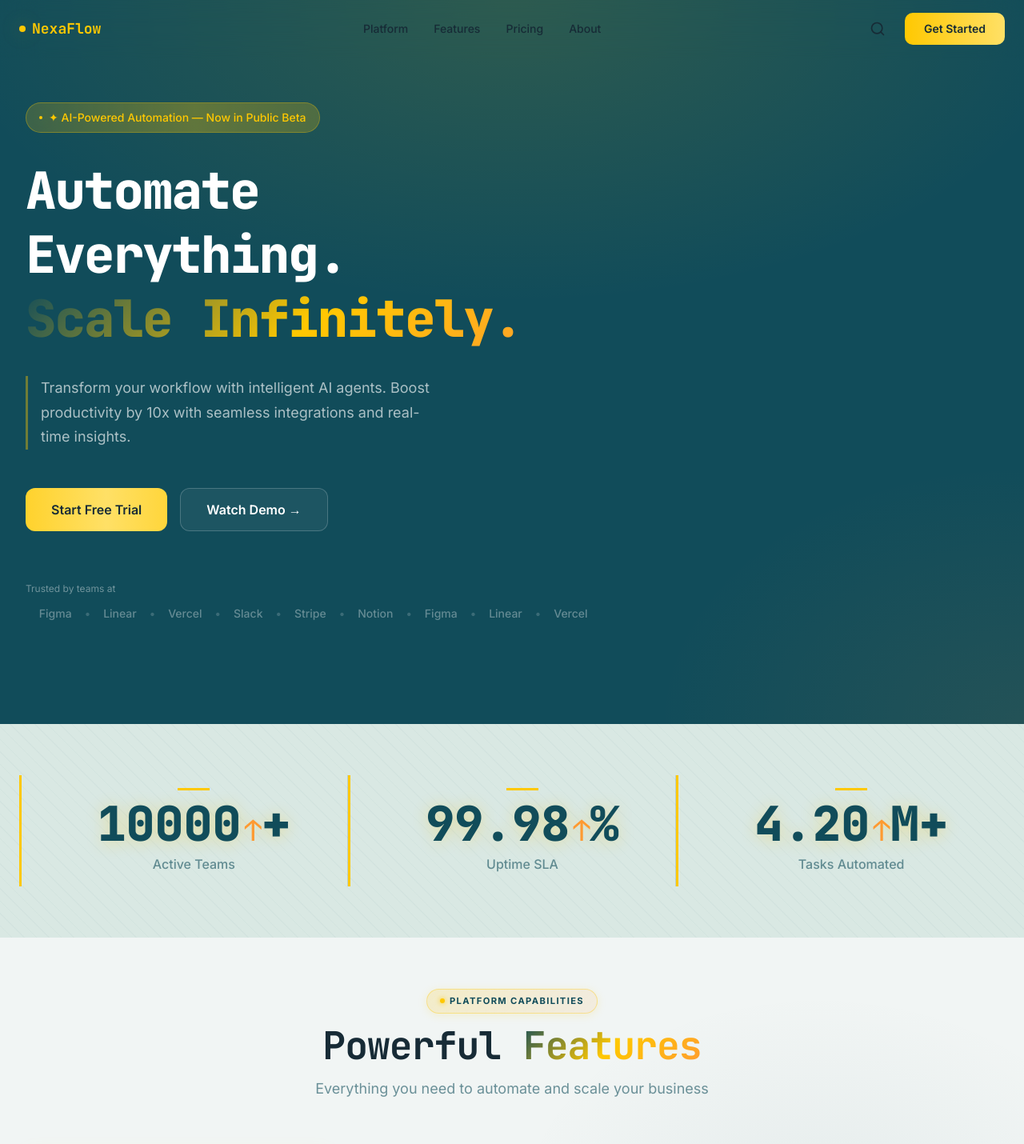
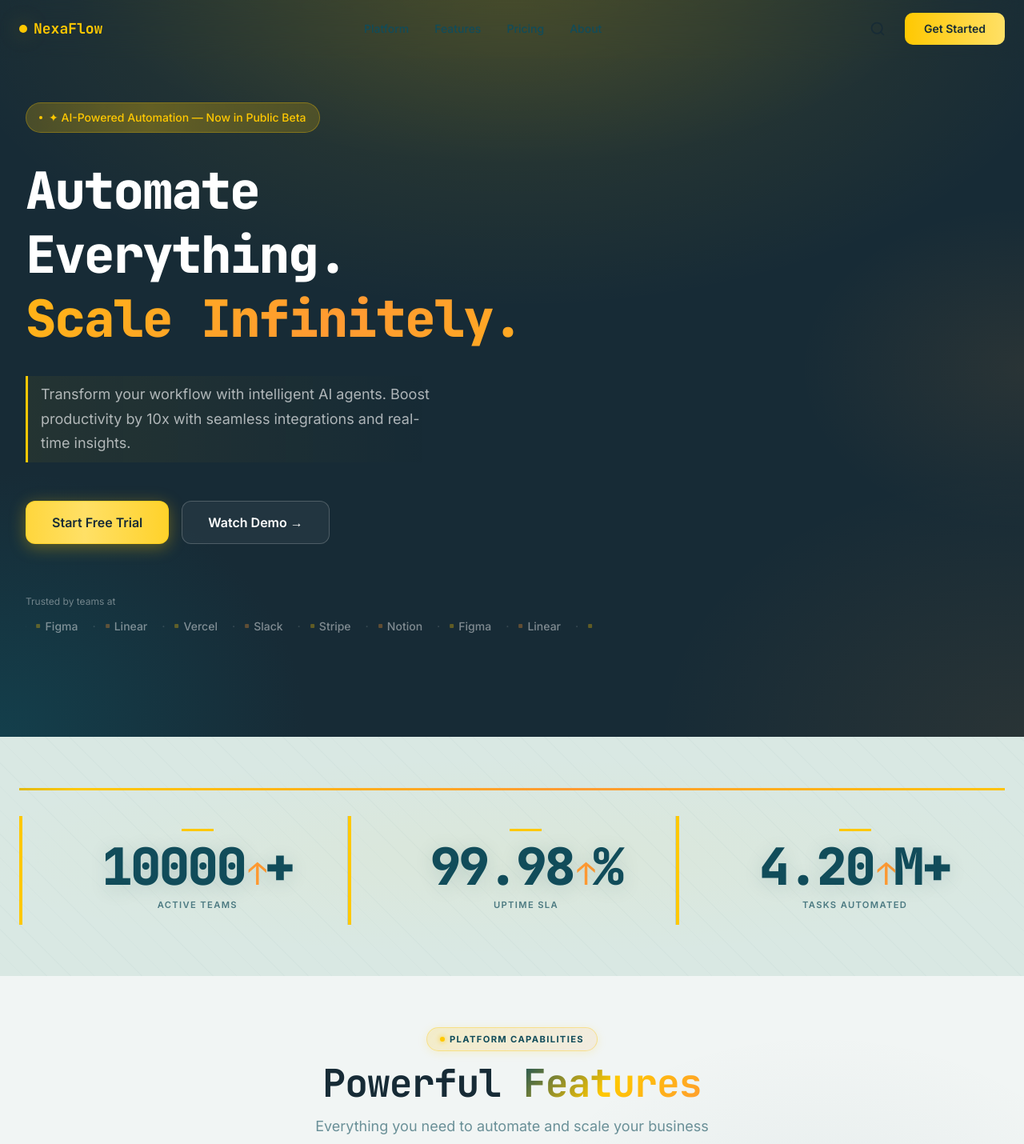
Before and after one commit to Dhruvinpatel06/NexaFlow_AI, a Next.js app: page / in a window 1280 px wide. Shown: the top 1430 px of the page at 80% size. Built offline with nearby package versions, Linux system fonts and the light colour scheme.

Commit message:
feat: full site visual upgrade — all 8 sections polished

```diff
--- a/app/globals.css
+++ b/app/globals.css
@@ -215,7 +215,7 @@ button, a {
   bottom: -4px;
   left: 0;
   width: 100%;
-  height: 2px;
+  height: 2.5px;
   background: var(--primary);
   transform: scaleX(0);
   transform-origin: left;
@@ -310,3 +310,32 @@ button, a {
 .bento-card-active {
   animation: card-breathe 3s ease-in-out infinite;
 }
+
+/* Pricing card hover border transitions */
+.pricing-card-starter {
+  border-left: 3px solid var(--accent);
+  transition: border-left-color 200ms ease-out, box-shadow 200ms ease-out;
+}
+.pricing-card-starter:hover {
+  border-left-color: var(--primary);
+  box-shadow: 0 8px 32px rgba(17,76,90,0.1);
+}
+.pricing-card-enterprise {
+  border-right: 3px solid var(--accent);
+  transition: border-right-color 200ms ease-out, box-shadow 200ms ease-out;
+}
+.pricing-card-enterprise:hover {
+  border-right-color: var(--warm);
+  box-shadow: 0 8px 32px rgba(255,154,50,0.1);
+}
+
+/* Section reveal animation for non-hero sections */
+@keyframes section-rise {
+  from { opacity: 0; transform: translateY(24px); }
+  to   { opacity: 1; transform: translateY(0); }
+}
+
+/* Pricing Pro card breathing */
+.pricing-pro-glow {
+  animation: card-breathe 4s ease-in-out infinite;
+}
--- a/components/BentoAccordion.tsx
+++ b/components/BentoAccordion.tsx
@@ -177,7 +177,7 @@ export default function BentoAccordion() {
                     </span>
                   </div>
                 </div>
-                <p className="text-sm leading-relaxed" style={{ color: 'var(--muted)' }}>
+                <p className="text-sm leading-relaxed" style={{ color: 'rgba(17,76,90,0.6)' }}>
                   {feature.description}
                 </p>
                 {/* FIX 5 — Large Data Insights card (idx===2): 3D bar chart + upgraded sparkline */}
@@ -321,7 +321,7 @@ export default function BentoAccordion() {
                     transition: 'max-height 350ms ease-in-out',
                   }}
                 >
-                  <div ref={(el) => { contentRefs.current[idx] = el; }} className="px-6 pb-4 text-sm leading-relaxed" style={{ color: 'var(--muted)' }}>
+                  <div ref={(el) => { contentRefs.current[idx] = el; }} className="px-6 pb-4 text-sm leading-relaxed" style={{ color: 'rgba(17,76,90,0.6)' }}>
                     {feature.description}
                   </div>
                 </div>
--- a/components/Hero.tsx
+++ b/components/Hero.tsx
@@ -3,14 +3,6 @@
 import { useEffect, useRef } from 'react';
 
 const TRUST_COMPANIES = ['Stripe', 'Notion', 'Figma', 'Linear', 'Vercel', 'Slack'];
-
-const MOCK_METRICS = [
-  { icon: '⚡', label: 'Workflows Run Today', value: '12,847', color: 'var(--primary)' },
-  { icon: '📈', label: 'Automation Rate', value: '94.2%', color: 'var(--warm)' },
-  { icon: '⏱', label: 'Time Saved', value: '3.2h avg', color: '#4ade80' },
-];
-
-const BAR_HEIGHTS = [40, 65, 45, 80, 55];
 
 export default function Hero() {
   const badgeRef = useRef<HTMLDivElement>(null);
@@ -42,11 +34,18 @@ export default function Hero() {
     <section
       aria-label="Hero"
       className="hero-bg relative w-full py-24 md:py-32 overflow-hidden"
-      style={{ backgroundColor: 'var(--dark)' }}
+      style={{
+        backgroundColor: 'var(--surface)',
+        backgroundImage: `
+          radial-gradient(ellipse 70% 50% at 50% -10%, rgba(255,200,1,0.14) 0%, transparent 65%),
+          radial-gradient(ellipse 50% 60% at 0% 100%, rgba(17,76,90,0.6) 0%, transparent 60%),
+          radial-gradient(ellipse 40% 40% at 100% 50%, rgba(255,154,50,0.08) 0%, transparent 55%)
+        `,
+      }}
     >
       <div className="hero-content max-w-7xl mx-auto px-4 md:px-8">
         <div className="grid grid-cols-1 md:grid-cols-5 gap-12 items-center">
-          {/* Left Column - Text Content (60%) */}
+          {/* Left Column */}
           <div className="md:col-span-3 space-y-8">
             {/* Pill Badge */}
             <div
@@ -59,9 +58,7 @@ export default function Hero() {
             >
               <div
                 style={{
-                  width: 4,
-                  height: 4,
-                  borderRadius: '50%',
+                  width: 4, height: 4, borderRadius: '50%',
                   backgroundColor: 'var(--primary)',
                   boxShadow: '0 0 6px var(--primary)',
                   animation: 'pulse-glow 2s ease-in-out infinite',
@@ -86,7 +83,18 @@ export default function Hero() {
               <span className="block text-white font-black" style={{ fontWeight: 900 }}>
                 Automate Everything.
               </span>
-              <span className="block gradient-text font-black" style={{ fontWeight: 900 }}>
+              <span
+                className="block font-black"
+                style={{
+                  fontWeight: 900,
+                  background: 'linear-gradient(135deg, #FFC801 0%, #FF9A32 50%, #FFC801 100%)',
+                  WebkitBackgroundClip: 'text',
+                  WebkitTextFillColor: 'transparent',
+                  backgroundClip: 'text',
+                  backgroundSize: '200% auto',
+                  animation: 'shimmer 4s linear infinite',
+                }}
+              >
                 Scale Infinitely.
               </span>
             </h1>
@@ -98,8 +106,12 @@ export default function Hero() {
               style={{
                 fontSize: '1.125rem',
                 lineHeight: 1.7,
-                borderLeft: '3px solid rgba(255, 200, 1, 0.4)',
+                borderLeft: '3px solid var(--primary)',
                 paddingLeft: '16px',
+                background: 'linear-gradient(90deg, rgba(255,200,1,0.06) 0%, transparent 100%)',
+                borderRadius: '0 6px 6px 0',
+                paddingTop: '8px',
+                paddingBottom: '8px',
                 color: 'rgba(255, 255, 255, 0.65)',
               }}
             >
@@ -116,12 +128,14 @@ export default function Hero() {
                   fontSize: '1rem',
                   fontWeight: 600,
                   color: 'var(--surface)',
+                  boxShadow: '0 4px 20px rgba(255,200,1,0.35)',
+                  border: '1px solid rgba(255,200,1,0.4)',
                 }}
                 onMouseEnter={(e) => {
-                  e.currentTarget.style.boxShadow = '0 8px 30px rgba(255, 200, 1, 0.4)';
+                  (e.currentTarget as HTMLElement).style.boxShadow = '0 8px 32px rgba(255,200,1,0.5), 0 0 0 2px rgba(255,200,1,0.2)';
                 }}
                 onMouseLeave={(e) => {
-                  e.currentTarget.style.boxShadow = 'none';
+                  (e.currentTarget as HTMLElement).style.boxShadow = '0 4px 20px rgba(255,200,1,0.35)';
                 }}
               >
                 Start Free Trial
@@ -153,15 +167,7 @@ export default function Hero() {
 
             {/* Trust Marquee */}
             <div className="pt-8 space-y-3 overflow-hidden">
-              <p
-                className="text-xs"
-                style={{
-                  color: 'rgba(255, 255, 255, 0.4)',
-                  fontFamily: 'Inter, sans-serif',
-                  fontWeight: 400,
-                  fontSize: '0.75rem',
-                }}
-              >
+              <p className="text-xs" style={{ color: 'rgba(255, 255, 255, 0.4)', fontFamily: 'Inter, sans-serif', fontWeight: 400, fontSize: '0.75rem' }}>
                 Trusted by teams at
               </p>
               <div className="overflow-hidden">
@@ -169,21 +175,11 @@ export default function Hero() {
                   {marqueeItems.map((company, idx) => (
                     <span
                       key={idx}
-                      className="flex items-center whitespace-nowrap"
-                      style={{
-                        opacity: 0.35,
-                        fontFamily: 'Inter, sans-serif',
-                        fontWeight: 500,
-                        fontSize: '0.875rem',
-                        color: 'white',
-                      }}
+                      style={{ display: 'flex', alignItems: 'center', gap: 6, opacity: 0.45, fontFamily: 'Inter, sans-serif', fontWeight: 500, fontSize: '0.875rem', color: 'white' }}
                     >
+                      <span style={{ width: 5, height: 5, borderRadius: 1, backgroundColor: idx % 2 === 0 ? 'var(--primary)' : 'var(--warm)', opacity: 0.7, flexShrink: 0 }} />
                       {company}
-                      {idx < marqueeItems.length - 1 && (
-                        <span className="mx-4" style={{ opacity: 0.5 }}>
-                          •
-                        </span>
-                      )}
+                      {idx < marqueeItems.length - 1 && <span style={{ margin: '0 12px', opacity: 0.3 }}>·</span>}
                     </span>
                   ))}
                 </div>
@@ -191,7 +187,7 @@ export default function Hero() {
             </div>
           </div>
 
-          {/* Right Column - Floating Mockup (40%) */}
+          {/* Right Column - Floating Mockup */}
           <div ref={mockupRef} className="md:col-span-2 relative h-96 md:h-full hidden md:block">
             <div
               className="rounded-2xl p-[1px] w-full max-w-sm mx-auto h-full"
@@ -205,77 +201,53 @@ export default function Hero() {
                 className="rounded-2xl p-6 w-full h-full relative overflow-hidden"
                 style={{ backgroundColor: 'var(--surface)' }}
               >
-                {/* LIVE Badge */}
-                <div
-                  className="absolute top-4 right-4 flex items-center gap-1.5 px-2 py-1 rounded-full"
-                  style={{
-                    backgroundColor: 'rgba(239, 68, 68, 0.15)',
-                    border: '1px solid rgba(239, 68, 68, 0.3)',
-                  }}
-                >
-                  <div
-                    className="live-dot w-1.5 h-1.5 rounded-full"
-                    style={{ backgroundColor: '#ef4444' }}
-                  />
-                  <span
-                    className="text-xs font-semibold"
-                    style={{ color: '#ef4444', fontFamily: 'JetBrains Mono' }}
-                  >
-                    LIVE
-                  </span>
-                </div>
-
-                {/* Mock Dashboard Header */}
-                <div className="flex items-center justify-between mb-6">
-                  <div className="flex gap-2">
-                    <div className="w-3 h-3 rounded-full" style={{ backgroundColor: 'var(--primary)' }} />
-                    <div className="w-3 h-3 rounded-full bg-white/20" />
-                    <div className="w-3 h-3 rounded-full bg-white/20" />
+                {/* Top window chrome */}
+                <div className="flex items-center justify-between mb-5">
+                  <div className="flex gap-1.5">
+                    <div style={{ width: 10, height: 10, borderRadius: '50%', background: 'rgba(255,200,1,0.8)' }} />
+                    <div style={{ width: 10, height: 10, borderRadius: '50%', background: 'rgba(255,255,255,0.15)' }} />
+                    <div style={{ width: 10, height: 10, borderRadius: '50%', background: 'rgba(255,255,255,0.15)' }} />
+                  </div>
+                  <div style={{ display: 'flex', alignItems: 'center', gap: 6, padding: '3px 10px', borderRadius: '9999px', backgroundColor: 'rgba(239,68,68,0.15)', border: '1px solid rgba(239,68,68,0.3)' }}>
+                    <div className="live-dot" style={{ width: 6, height: 6, borderRadius: '50%', backgroundColor: '#ef4444' }} />
+                    <span style={{ color: '#ef4444', fontSize: '0.65rem', fontFamily: 'JetBrains Mono', fontWeight: 700, letterSpacing: '0.08em' }}>LIVE</span>
                   </div>
                 </div>
 
-                {/* Metric Rows */}
-                <div className="space-y-4 mb-6">
-                  {MOCK_METRICS.map((metric) => (
-                    <div key={metric.label} className="flex items-center gap-3">
-                      <div
-                        className="w-8 h-8 rounded-full flex items-center justify-center text-sm flex-shrink-0"
-                        style={{ backgroundColor: 'var(--primary)' }}
-                      >
-                        {metric.icon}
-                      </div>
-                      <div className="flex-1 min-w-0">
-                        <p className="text-xs text-white/50 truncate">{metric.label}</p>
-                      </div>
-                      <span
-                        className="text-sm font-bold flex-shrink-0"
-                        style={{ color: metric.color, fontFamily: 'JetBrains Mono' }}
-                      >
-                        {metric.value}
-                      </span>
+                {/* Mini section label */}
+                <p style={{ fontSize: '0.6rem', color: 'rgba(255,255,255,0.3)', fontFamily: 'Inter', letterSpacing: '0.1em', textTransform: 'uppercase', marginBottom: '12px' }}>Automation Overview</p>
+
+                {/* Metric rows with progress bars */}
+                {[
+                  { icon: '⚡', label: 'Workflows Run Today', value: '12,847', color: 'var(--primary)', pct: 82 },
+                  { icon: '📈', label: 'Automation Rate', value: '94.2%', color: 'var(--warm)', pct: 94 },
+                  { icon: '⏱', label: 'Time Saved', value: '3.2h avg', color: '#4ade80', pct: 67 },
+                ].map((m) => (
+                  <div key={m.label} style={{ marginBottom: '14px' }}>
+                    <div style={{ display: 'flex', alignItems: 'center', gap: 8, marginBottom: 5 }}>
+                      <div style={{ width: 28, height: 28, borderRadius: '8px', backgroundColor: 'rgba(255,200,1,0.12)', border: '1px solid rgba(255,200,1,0.2)', display: 'flex', alignItems: 'center', justifyContent: 'center', fontSize: '0.75rem', flexShrink: 0 }}>{m.icon}</div>
+                      <p style={{ flex: 1, fontSize: '0.65rem', color: 'rgba(255,255,255,0.45)', fontFamily: 'Inter' }}>{m.label}</p>
+                      <span style={{ fontSize: '0.75rem', fontWeight: 700, color: m.color, fontFamily: 'JetBrains Mono' }}>{m.value}</span>
+                    </div>
+                    <div style={{ width: '100%', height: '3px', borderRadius: '9999px', backgroundColor: 'rgba(255,255,255,0.07)' }}>
+                      <div style={{ width: `${m.pct}%`, height: '100%', borderRadius: '9999px', background: 'linear-gradient(90deg, var(--primary), var(--warm))', transition: 'width 1s ease-out' }} />
+                    </div>
+                  </div>
+                ))}
+
+                {/* 3D Bar chart */}
+                <div style={{ display: 'flex', alignItems: 'flex-end', gap: 5, height: 52, paddingTop: 8, borderTop: '1px solid rgba(255,255,255,0.05)', marginTop: 8 }}>
+                  {[38, 58, 42, 75, 50, 68, 44, 80].map((h, i) => (
+                    <div key={i} style={{ flex: 1, display: 'flex', flexDirection: 'column', alignItems: 'center', gap: 1 }}>
+                      <div style={{ width: '100%', height: 3, background: 'linear-gradient(90deg,rgba(255,200,1,0.9),rgba(255,154,50,0.7))', borderRadius: '2px 2px 0 0', transform: 'skewX(-15deg)', marginBottom: -1, zIndex: 1 }} />
+                      <div style={{ width: '100%', height: `${h * 0.6}px`, background: i % 2 === 0 ? 'linear-gradient(180deg,rgba(255,200,1,0.75) 0%,rgba(255,200,1,0.2) 100%)' : 'linear-gradient(180deg,rgba(17,76,90,0.7) 0%,rgba(17,76,90,0.2) 100%)', borderRadius: '2px 2px 0 0' }} />
                     </div>
                   ))}
                 </div>
 
-                {/* Mini Bar Chart */}
-                <div className="flex gap-2 items-end h-16 pt-2">
-                  {BAR_HEIGHTS.map((height, idx) => (
-                    <div
-                      key={idx}
-                      className="flex-1 rounded-sm"
-                      style={{
-                        height: `${height}%`,
-                        background: 'linear-gradient(to top, var(--primary), rgba(255, 200, 1, 0.3))',
-                      }}
-                    />
-                  ))}
-                </div>
-
-                {/* Glow Accent */}
-                <div
-                  className="absolute -bottom-12 -right-12 w-40 h-40 rounded-full opacity-20 blur-3xl"
-                  style={{ backgroundColor: 'var(--primary)' }}
-                />
+                {/* Bottom glow */}
+                <div style={{ position: 'absolute', bottom: -40, right: -40, width: 160, height: 160, borderRadius: '50%', background: 'radial-gradient(circle, rgba(255,200,1,0.15) 0%, transparent 70%)', pointerEvents: 'none' }} />
+                <div style={{ position: 'absolute', top: -20, left: -20, width: 100, height: 100, borderRadius: '50%', background: 'radial-gradient(circle, rgba(17,76,90,0.3) 0%, transparent 70%)', pointerEvents: 'none' }} />
               </div>
             </div>
           </div>
--- a/components/Navbar.tsx
+++ b/components/Navbar.tsx
@@ -20,23 +20,22 @@ export default function Navbar() {
       <nav
         className="fixed top-0 left-0 right-0 z-50 backdrop-blur-xl transition-all duration-300 ease-out"
         style={{
-          backgroundColor: scrolled ? 'rgba(241, 245, 244, 0.85)' : 'transparent',
-          borderBottom: scrolled ? '1px solid rgba(255, 200, 1, 0.2)' : '1px solid transparent',
+          backgroundColor: scrolled ? 'rgba(241,245,244,0.92)' : 'rgba(23,43,54,0.0)',
+          borderBottom: scrolled ? '1px solid rgba(255,200,1,0.25)' : '1px solid transparent',
+          boxShadow: scrolled ? '0 4px 24px rgba(17,76,90,0.08)' : 'none',
         }}
       >
         <div className="max-w-7xl mx-auto px-6 py-4 flex items-center justify-between">
           {/* Logo */}
           <div className="flex items-center gap-2">
-            <div
-              style={{
-                width: 8,
-                height: 8,
-                borderRadius: '50%',
+            <div style={{ position: 'relative', width: 10, height: 10, flexShrink: 0 }}>
+              <div style={{
+                width: 10, height: 10, borderRadius: '50%',
                 backgroundColor: 'var(--primary)',
-                boxShadow: '0 0 8px var(--primary)',
+                boxShadow: '0 0 0 3px rgba(255,200,1,0.2), 0 0 12px rgba(255,200,1,0.5)',
                 animation: 'pulse-glow 2s ease-in-out infinite',
-              }}
-            />
+              }} />
+            </div>
             <span className="font-bold text-lg" style={{ color: 'var(--primary)', fontFamily: 'JetBrains Mono' }}>
               NexaFlow
             </span>
@@ -44,16 +43,16 @@ export default function Navbar() {
 
           {/* Desktop Navigation */}
           <div className="hidden md:flex items-center gap-8">
-            <a href="#platform" className="nav-link text-sm font-medium" style={{ color: 'var(--text)' }}>
+            <a href="#platform" className="nav-link text-sm font-medium" style={{ color: 'var(--dark)' }}>
               Platform
             </a>
-            <a href="#features" className="nav-link text-sm font-medium" style={{ color: 'var(--text)' }}>
+            <a href="#features" className="nav-link text-sm font-medium" style={{ color: 'var(--dark)' }}>
               Features
             </a>
-            <a href="#pricing" className="nav-link text-sm font-medium" style={{ color: 'var(--text)' }}>
+            <a href="#pricing" className="nav-link text-sm font-medium" style={{ color: 'var(--dark)' }}>
               Pricing
             </a>
-            <a href="#about" className="nav-link text-sm font-medium" style={{ color: 'var(--text)' }}>
+            <a href="#about" className="nav-link text-sm font-medium" style={{ color: 'var(--dark)' }}>
               About
             </a>
           </div>
@@ -72,6 +71,12 @@ export default function Navbar() {
                 color: 'var(--surface)',
                 borderRadius: '10px',
                 padding: '10px 24px',
+              }}
+              onMouseEnter={(e) => {
+                (e.currentTarget as HTMLElement).style.boxShadow = '0 6px 20px rgba(17,76,90,0.25), 0 0 0 2px rgba(255,200,1,0.3)';
+              }}
+              onMouseLeave={(e) => {
+                (e.currentTarget as HTMLElement).style.boxShadow = 'none';
               }}
             >
               Get Started
--- a/components/StatsBar.tsx
+++ b/components/StatsBar.tsx
@@ -61,15 +61,14 @@ export default function StatsBar() {
       className="py-16 px-6"
       style={{
         backgroundColor: 'var(--accent)',
-        backgroundImage: `repeating-linear-gradient(
-          45deg,
-          transparent,
-          transparent 10px,
-          rgba(17, 76, 90, 0.03) 10px,
-          rgba(17, 76, 90, 0.03) 11px
-        )`,
+        backgroundImage: `
+          repeating-linear-gradient(45deg, transparent, transparent 20px, rgba(17,76,90,0.025) 20px, rgba(17,76,90,0.025) 21px),
+          radial-gradient(ellipse 80% 60% at 50% 50%, rgba(255,200,1,0.04) 0%, transparent 70%)
+        `,
       }}
     >
+      {/* Full-width top stripe */}
+      <div style={{ height: 3, width: '100%', background: 'linear-gradient(90deg, var(--dark), var(--primary), var(--warm), var(--primary), var(--dark))', backgroundSize: '200% auto', animation: 'shimmer 4s linear infinite', marginBottom: '2rem' }} />
       <div className="max-w-7xl mx-auto">
         <div className="grid grid-cols-1 md:grid-cols-3 gap-8 md:gap-0">
           {STATS.map((stat, idx) => (
@@ -78,8 +77,8 @@ export default function StatsBar() {
               className="flex flex-col items-center justify-center text-center py-4 relative"
               style={{
                 borderRight: idx < STATS.length - 1 ? '1px solid rgba(17, 76, 90, 0.15)' : 'none',
-                borderLeft: '3px solid var(--primary)',
-                paddingLeft: '1.5rem',
+                borderLeft: '4px solid var(--primary)',
+                paddingLeft: '2rem',
               }}
             >
               {/* Top accent bar */}
@@ -97,12 +96,22 @@ export default function StatsBar() {
                   color: 'var(--dark)',
                   fontFamily: 'JetBrains Mono',
                   lineHeight: 1,
-                  textShadow: '0 2px 20px rgba(255, 200, 1, 0.3)',
+                  fontSize: 'clamp(2.8rem, 5vw, 4rem)',
+                  textShadow: '0 4px 24px rgba(17,76,90,0.15)',
+                  letterSpacing: '-0.04em',
                 }}
               >
                 <Counter target={stat.value} suffix={stat.suffix} />
               </div>
-              <p className="text-sm md:text-base font-medium" style={{ color: 'var(--muted)' }}>
+              <p style={{
+                color: 'var(--dark)',
+                fontFamily: 'Inter, sans-serif',
+                fontWeight: 600,
+                fontSize: '0.7rem',
+                letterSpacing: '0.12em',
+                textTransform: 'uppercase',
+                opacity: 0.7,
+              }}>
                 {stat.label}
               </p>
             </div>
```
Also changed, not shown: components/Footer.tsx (+25 -47 lines), components/Pricing.tsx (+20 -10 lines), components/Testimonials.tsx (+56 -17 lines).
